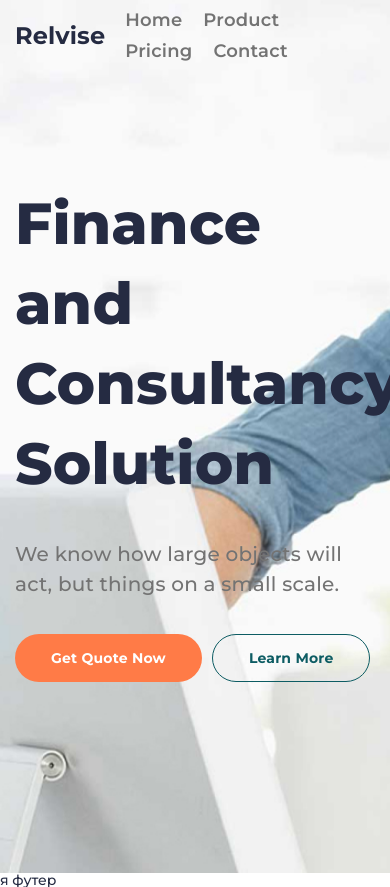
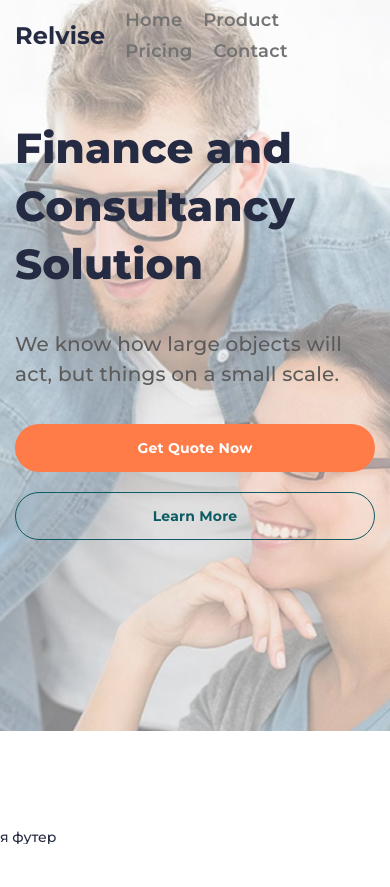
Before and after one commit to Rogach36/adaptive_0, a plain HTML site: page adaptiv_0/index.html in a window 390 px wide. After the commit the page ends 844 px from the top, so only its background shows below. Drawn offline with Linux system fonts and the light colour scheme.

Commit message:
make adaptive layout main block

```diff
--- a/adaptiv_0/css/style.css
+++ b/adaptiv_0/css/style.css
@@ -223,6 +223,12 @@ body {
 	padding: 184px 0px 191px 0px;
 }
 
+@media (max-width: 992px) {
+	.main-block__body {
+		padding: 120px 0 191px 0;
+	}
+}
+
 .main-block__body >*:not(:last-child) {
 	margin: 0 0 35px 0;
 }
@@ -233,14 +239,30 @@ body {
 	letter-spacing: 0.2px;
 }
 
+@media (max-width: 479px) {
+	.main-block__title {
+		font-size: 42px;
+	}
+}
+
 .main-block__text {
 	font-size: 20px;
 	line-height: 150%;
 	letter-spacing: 0.2px;
 	color: #737373;
 }
+
+@media (max-width: 479px) {
+	.main-block__text {
+		color: #5c5b5b;
+	}
+}
+
+
 .main-block__buttons {
-	display: inline-flex;
+	display: flex;
+	flex-wrap: wrap;
+	margin: -10px 0;
 }
 
 .main-block__button {
@@ -256,8 +278,15 @@ body {
 	border-radius: 37px;
 	padding: 5px 36px;
 	min-height: 48px;
+	margin: 10px 0;
+}
 
+@media (max-width: 479px) {
+	.main-block__button {
+		flex: 1 1 100%;
+	}
 }
+
 .main-block__button--orange {
 	color: #FFFFFF;
 	background: #FF7B47;
@@ -268,10 +297,11 @@ body {
 	color: #0D5C63;
 }
 
-.main-block__button:not(:last-child) {
-	margin: 0 10px 0 0;
+@media (min-width: 479px) {
+	.main-block__button:not(:last-child) {
+		margin-right: 10px;
+	}
 }
-
 
 .main-block__image {
 	position: absolute;
@@ -282,4 +312,16 @@ body {
 	object-fit: cover;
 }
 
+@media (max-width: 1300px) {
+	.main-block__image img {
+		object-position: right;
+	}
+}
+
+@media (max-width: 992px) {
+	.main-block__image {
+		opacity: 0.5;
+	}
+}
+
 /*----------------------FOOTER-------------------------------*/
```
